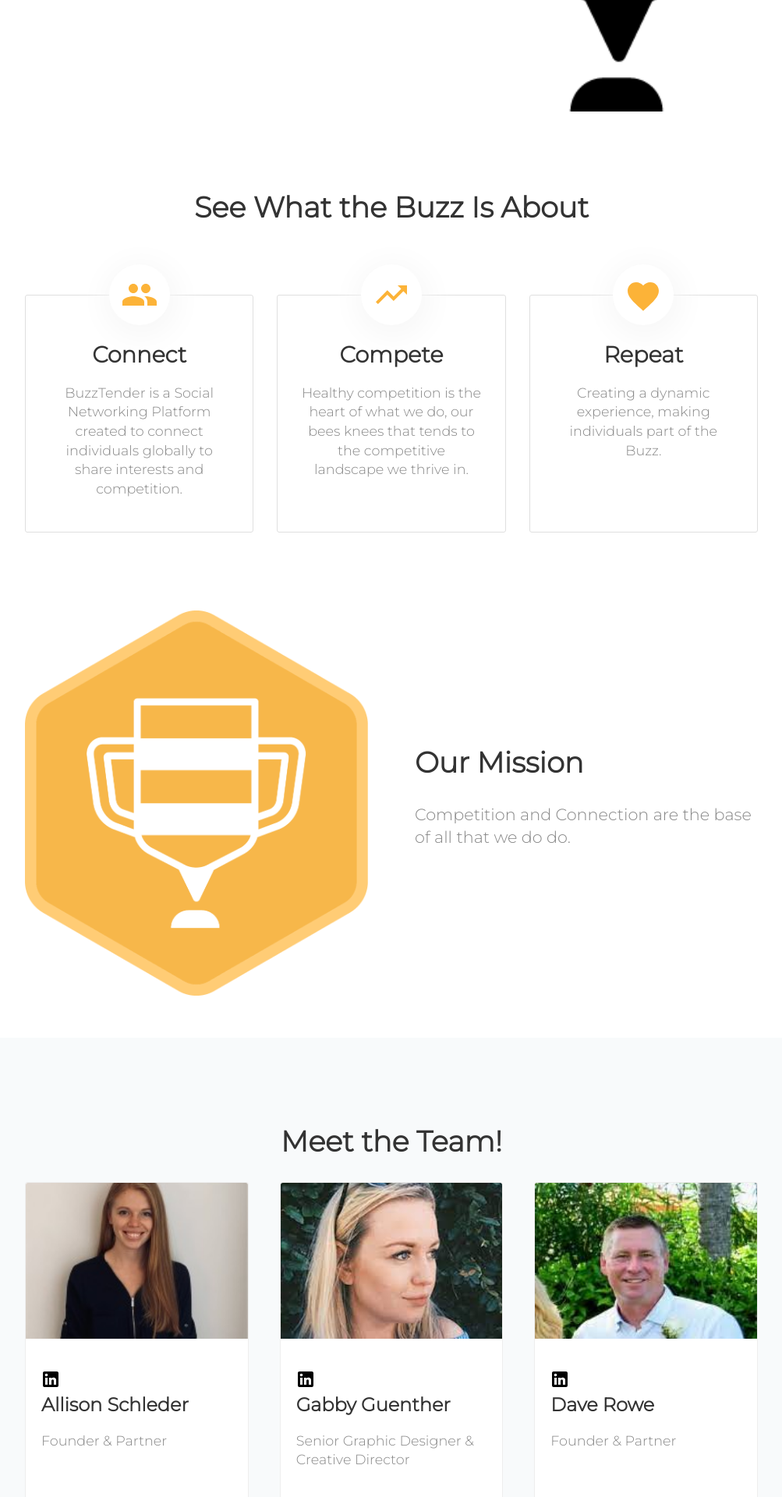
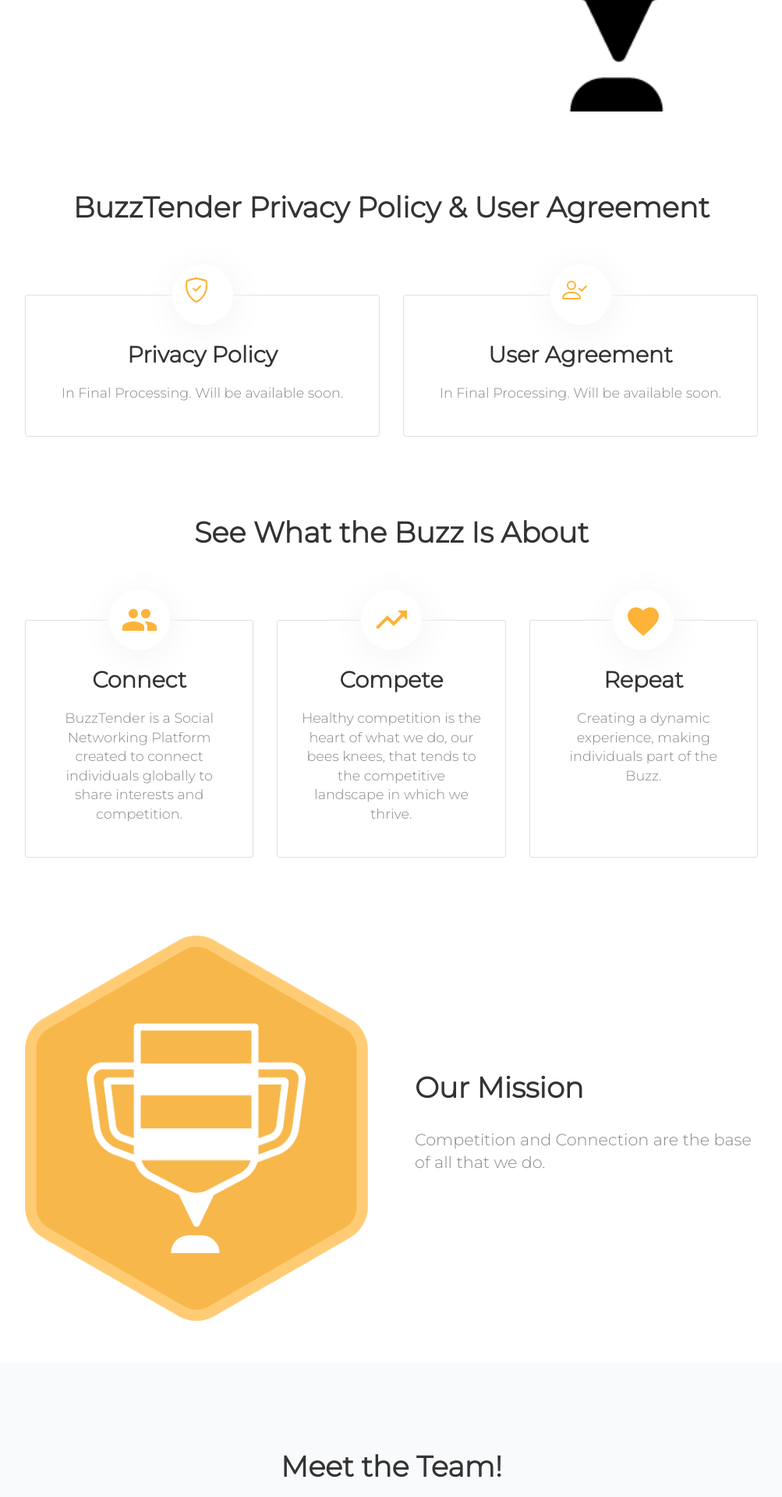
Before and after one commit to allieschleder/allieschleder.github.io, a Jekyll site: the page built from index.html, in a window 1280 px wide. Shown: the part 619-2539 px from the top of the page at 78% size, without its empty margins (138-1141 px from the left). Built offline with Jekyll 4.4.1, drawn with Linux system fonts in a browser that asks for light colours; nearby versions of some CDN libraries; some of the changed text lies outside the part shown.

Commit message:
Buzztender cleanup

```diff
--- a/_config.yml
+++ b/_config.yml
@@ -53,7 +53,7 @@
       layout: "default"
 
 donation_embed: '<script src="https://donorbox.org/widget.js" type="text/javascript"></script><iframe src="https://donorbox.org/embed/give-sheep-the-vote?hide_donation_meter=true" height="685px" width="100%" style="max-width:425px; min-width:310px" seamless="seamless" id="dbox-form-embed" name="donorbox" frameborder="0" scrolling="no"></iframe>'
-newsletter_action: "//your-mailchimp-action-url.com"
+newsletter_action: "//allie@buzztender.app"
 
 plugins:
   - jekyll-sitemap
--- a/_includes/icons/site.html
+++ b/_includes/icons/site.html
@@ -16,4 +16,17 @@
 		    <path d="M0 0h24v24H0z" fill="none"/>
 		    <path d="M12 21.35l-1.45-1.32C5.4 15.36 2 12.28 2 8.5 2 5.42 4.42 3 7.5 3c1.74 0 3.41.81 4.5 2.09C13.09 3.81 14.76 3 16.5 3 19.58 3 22 5.42 22 8.5c0 3.78-3.4 6.86-8.55 11.54L12 21.35z"/>
 		</svg>
+
+	{% when "privacy" %}
+		<svg fill="#333333" height="48" viewBox="0 0 24 22" width="48" xmlns="http://www.w3.org/2000/svg">
+			<path d="M5.338 1.59a61.44 61.44 0 0 0-2.837.856.481.481 0 0 0-.328.39c-.554 4.157.726 7.19 2.253 9.188a10.725 10.725 0 0 0 2.287 2.233c.346.244.652.42.893.533.12.057.218.095.293.118a.55.55 0 0 0 .101.025.615.615 0 0 0 .1-.025c.076-.023.174-.061.294-.118.24-.113.547-.29.893-.533a10.726 10.726 0 0 0 2.287-2.233c1.527-1.997 2.807-5.031 2.253-9.188a.48.48 0 0 0-.328-.39c-.651-.213-1.75-.56-2.837-.855C9.552 1.29 8.531 1.067 8 1.067c-.53 0-1.552.223-2.662.524zM5.072.56C6.157.265 7.31 0 8 0s1.843.265 2.928.56c1.11.3 2.229.655 2.887.87a1.54 1.54 0 0 1 1.044 1.262c.596 4.477-.787 7.795-2.465 9.99a11.775 11.775 0 0 1-2.517 2.453 7.159 7.159 0 0 1-1.048.625c-.28.132-.581.24-.829.24s-.548-.108-.829-.24a7.158 7.158 0 0 1-1.048-.625 11.777 11.777 0 0 1-2.517-2.453C1.928 10.487.545 7.169 1.141 2.692A1.54 1.54 0 0 1 2.185 1.43 62.456 62.456 0 0 1 5.072.56z"/>
+			<path d="M10.854 5.146a.5.5 0 0 1 0 .708l-3 3a.5.5 0 0 1-.708 0l-1.5-1.5a.5.5 0 1 1 .708-.708L7.5 7.793l2.646-2.647a.5.5 0 0 1 .708 0z"/>
+		  </svg>
+
+	{% when "agreement" %}
+		  <svg fill="#333333" height="48" viewBox="0 0 24 22" width="48" xmlns="http://www.w3.org/2000/svg">
+			<path d="M6 8a3 3 0 1 0 0-6 3 3 0 0 0 0 6zm2-3a2 2 0 1 1-4 0 2 2 0 0 1 4 0zm4 8c0 1-1 1-1 1H1s-1 0-1-1 1-4 6-4 6 3 6 4zm-1-.004c-.001-.246-.154-.986-.832-1.664C9.516 10.68 8.289 10 6 10c-2.29 0-3.516.68-4.168 1.332-.678.678-.83 1.418-.832 1.664h10z"/>
+			<path fill-rule="evenodd" d="M15.854 5.146a.5.5 0 0 1 0 .708l-3 3a.5.5 0 0 1-.708 0l-1.5-1.5a.5.5 0 0 1 .708-.708L12.5 7.793l2.646-2.647a.5.5 0 0 1 .708 0z"/>
+		  </svg>
+
 {% endcase %}
--- a/_layouts/default.html
+++ b/_layouts/default.html
@@ -47,29 +47,32 @@
 							{% include icons/footer.html icon="email" %} {{ site.data.company.email }}
 						</a>
 					</p>
-					<p class="phone">
+					<!-- <p class="phone">
 						<a href="tel:{{ site.data.company.phone | replace: ' ', '-' }}">
 							{% include icons/footer.html icon="phone" %} {{ site.data.company.phone }}
 						</a>
-					</p>
+					</p> -->
 				</div>
 
 				<div class="sharing">
 					<a class="facebook" href="https://www.facebook.com/{{ site.data.company.facebook }}">
 						{% include icons/social-media.html social_icon="facebook" %}
 					</a>
-					<a class="twitter" href="https://twitter.com/{{ site.data.company.twitter }}">
+					<a class="instagram" href="https://instagram.com/{{ site.data.company.instagram }}">
+						{% include icons/social-media.html social_icon="instagram" %}
+					</a>
+					<!--<a class="twitter" href="https://twitter.com/{{ site.data.company.twitter }}">
 						{% include icons/social-media.html social_icon="twitter" %}
 					</a>
 					<a class="youtube" href="https://youtube.com/{{ site.data.company.youtube }}">
 						{% include icons/social-media.html social_icon="youtube" %}
-					</a>
+					</a> -->
 				</div>
 			</div>
 		</footer>
 		<p class="copyright">
-			<a href="https://cloudcannon.com/">
-				Template by CloudCannon
+			<a href="https://buzztender.app/">
+				©2022-2023 All Rights Reserved. BuzzTender LLP is a registered trademark.
 			</a>
 		</p>
 		<script src="https://ajax.googleapis.com/ajax/libs/jquery/3.1.0/jquery.min.js"></script>
--- a/_sass/layout.scss
+++ b/_sass/layout.scss
@@ -73,6 +73,49 @@
 		padding: 0 30px 25px 30px;
 		@media #{$desktop} {
 			width: 33%;
+			margin: 0 15px;
+		}
+
+		text-align: center;
+
+		.image {
+			display: inline-block;
+			line-height: 0;
+			background: white;
+			margin-top: -40px;
+			padding: 10px;
+			box-shadow: 2px 7px 39px 9px #f7f7f7;
+			border-radius: 50px;
+		}
+
+		p {
+			font-size: 1.1rem;
+		}
+
+		svg {
+			fill: $brand-color;
+			padding: 5px;
+		}
+	}
+}
+
+.seconds {
+	@media #{$desktop} {
+		display: flex;
+	}
+	margin: 90px -15px 0 -15px;
+	padding: 0;
+	list-style: none;
+
+	li {
+		box-sizing: border-box;
+		margin: 70px 0px;
+		width: 100%;
+		border: 1px solid #dfdfdf;
+		border-radius: 3px;
+		padding: 0 30px 25px 30px;
+		@media #{$desktop} {
+			width: 50%;
 			margin: 0 15px;
 		}
 
--- a/index.html
+++ b/index.html
@@ -9,7 +9,7 @@
 				<h1 class="editable">Welcome to BuzzTender</h1>
 				<p class="editable">The Social Networking Platform for Global Competitions, Tournaments, & Groups.</p>
 				<div class="button">
-					<a href="#donate">Make a Request</a>
+					<a href="mailto:admin@buzztender.app?subject = Feedback&body = Message">Make a Request</a>
 				</div>
 			</div>
 		</div>
@@ -18,6 +18,25 @@
 		</div>
 	</div>
 </header>
+
+<div class="container">
+	<h2 class="editable" style="text-align: center;">BuzzTender Privacy Policy & User Agreement</h2>
+
+	<ul class="seconds">
+		<li>
+			<div class="image">{% include icons/site.html icon="privacy" %}</div>
+			<h3 class="editable">Privacy Policy</h3>
+			<p class="editable">In Final Processing. Will be available soon. </p>
+		</li>
+
+		<li>
+			<div class="image">{% include icons/site.html icon="agreement" %}</div>
+			<h3 class="editable">User Agreement</h3>
+			<p class="editable">In Final Processing. Will be available soon.</p>
+		</li>
+
+	</ul>
+</div>
 
 <div class="container">
 	<h2 class="editable" style="text-align: center;">See What the Buzz Is About</h2>
@@ -32,7 +51,7 @@
 		<li>
 			<div class="image">{% include icons/site.html icon="economy" %}</div>
 			<h3 class="editable">Compete</h3>
-			<p class="editable">Healthy competition is the heart of what we do, our bees knees that tends to the competitive landscape we thrive in.</p>
+			<p class="editable">Healthy competition is the heart of what we do, our bees knees, that tends to the competitive landscape in which we thrive.</p>
 		</li>
 
 		<li>
@@ -51,7 +70,7 @@
 		<div>
 			<h2 class="editable">Our Mission</h2>
 
-			<p class="editable">Competition and Connection are the base of all that we do do.</p>
+			<p class="editable">Competition and Connection are the base of all that we do.</p>
 		</div>
 	</div>
 </div>
@@ -100,17 +119,17 @@
 <div class="container">
 	<hr>
 	<blockquote>
-		<p class="quote editable">The ultimate measure of a bee is not where he stands in moments of comfort and convenience, but where he stands at times of challenge and controversy.</p>
+		<p class="quote editable">The ultimate measure of a bee is not where he flies in moments of comfort and convenience, but where he swarms at times of challenge and controversy.</p>
 		<div class="attribute">
 			<p class="meta">
-				<!--<span class="image"><img class="editable" src="{{ site.baseurl }}/images/Final Logos_Icon_Black.png" alt="Wooly"></span>-->
+				<span class="image"><img class="editable" src="{{ site.baseurl }}/images/bee icon-01.png" alt="Wooly"></span>
 				<span class="author editable"><strong>BuzzTender</strong></span>
 			</p>
 		</div>
 	</blockquote>
 </div>
 
-<div class="darker">
+<!--<div class="darker">
 	<div class="container">
 		<h2 class="editable">Join us</h2>
 		<p class="editable" style="text-align: center;">Sign up to hear the latest news and progress. </p>
@@ -119,4 +138,4 @@
 			<input type="submit" value="Sign up"/>
 		</form>
 	</div>
-</div>
+</div> -->
```
Also changed, not shown: _data/company.yml (+6 -5 lines), _posts/2016-10-15-1000 copy.md (deleted, +0 -9 lines), _posts/2016-10-15-1000.md (deleted, +0 -9 lines), _posts/2016-11-01-latest-milestone copy.md (deleted, +0 -9 lines), _posts/2016-11-01-latest-milestone.md (deleted, +0 -9 lines), _posts/2016-11-05-2000.md (deleted, +0 -9 lines), _posts/2016-11-05-5000 copy.md (deleted, +0 -8 lines), _posts/_defaults.md (deleted, +0 -5 lines), images/bee icon-01.png (added).
